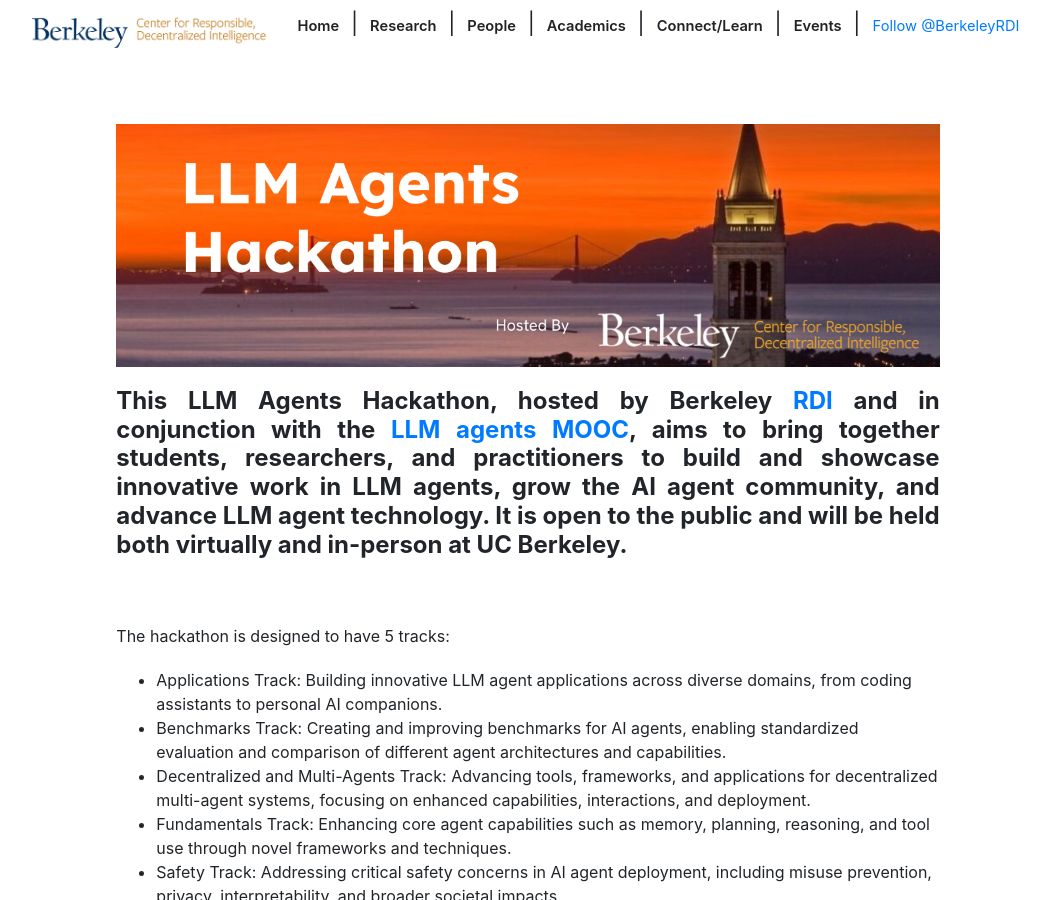
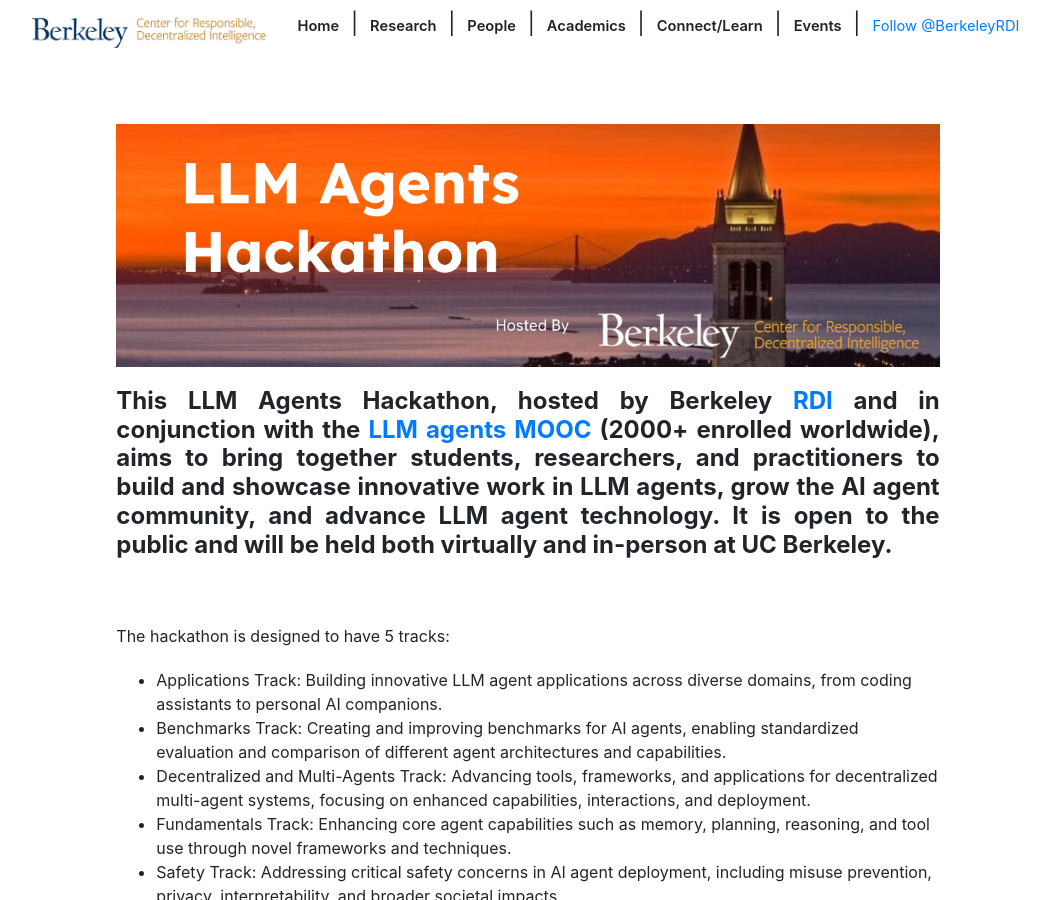
Before and after one commit to rdi-berkeley/llm-agents-hackathon, a Jekyll site: the page built from index.md, in a window 1280 px wide and 900 px high. Shown: the whole window, without its empty margins (112-1162 px from the left). Built offline with Jekyll 4.4.1, drawn with Linux system fonts in a browser that asks for light colours; nearby versions of some CDN libraries; comment, search, counter and statistics services are not loaded.

Commit message:
enrollment numbers update

```diff
--- a/_layouts/home.html
+++ b/_layouts/home.html
@@ -37,7 +37,7 @@ cover-img: "/assets/img/ZKP_Web3 HackathonBanner.jpg"
 
 
 <h2 style="text-align: justify; font-size: 1.5rem; margin-top: 20px; margin-bottom: 20px;">
-  This LLM Agents Hackathon, hosted by Berkeley <a href="https://rdi.berkeley.edu/">RDI</a> and in conjunction with the <a href="https://llmagents-learning.org"</a> LLM agents MOOC</a>, aims to bring together students, researchers, and practitioners to build and showcase innovative work in LLM agents, grow the AI agent community, and advance LLM agent technology.
+  This LLM Agents Hackathon, hosted by Berkeley <a href="https://rdi.berkeley.edu/">RDI</a> and in conjunction with the <a href="https://llmagents-learning.org"</a> LLM agents MOOC</a> (2000+ enrolled worldwide), aims to bring together students, researchers, and practitioners to build and showcase innovative work in LLM agents, grow the AI agent community, and advance LLM agent technology.
   It is open to the public and will be held both virtually and in-person at UC Berkeley.
 </h2>
 
```
